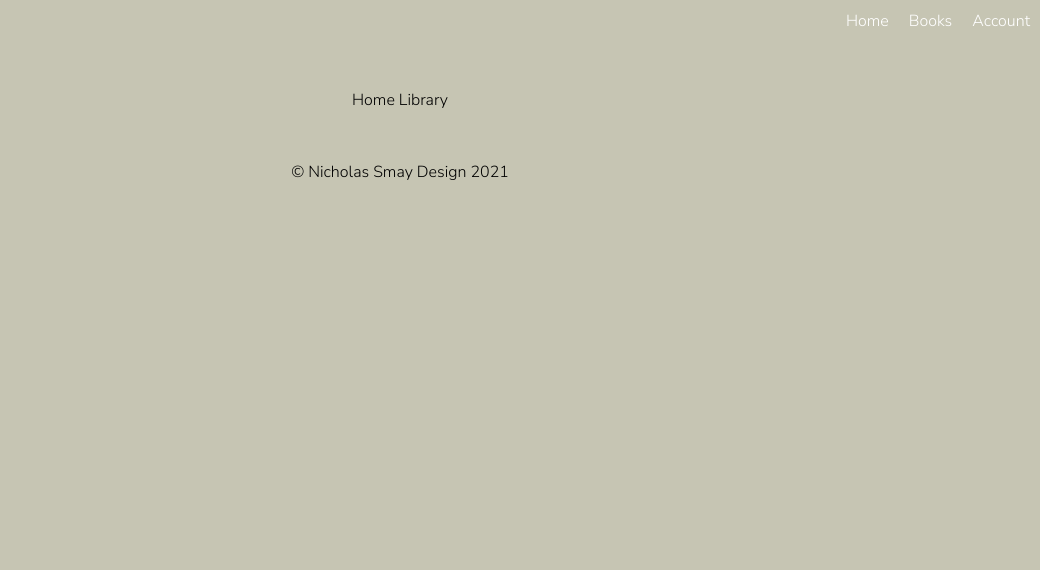
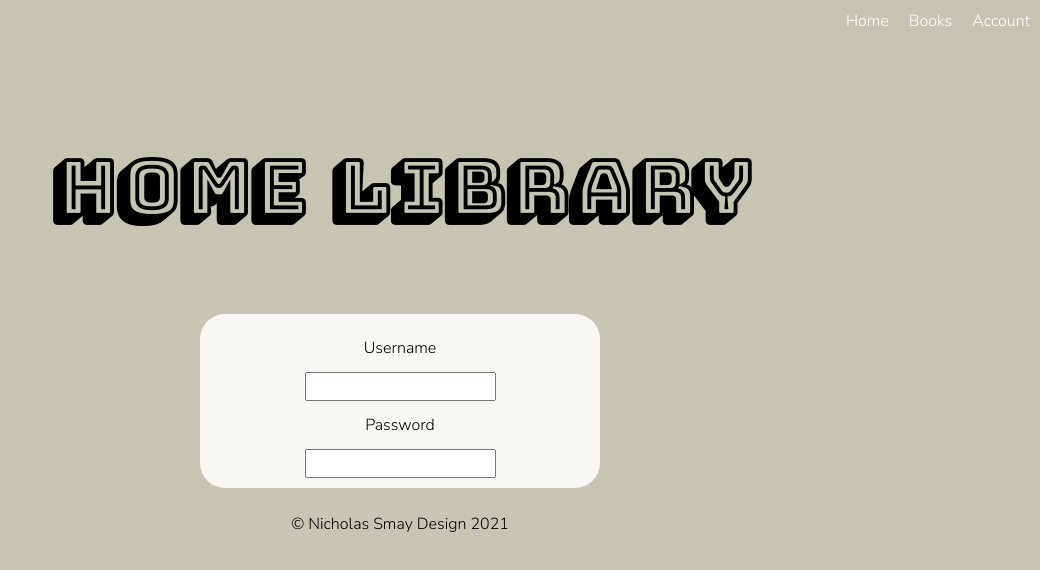
Before and after one commit to nicholas-ds/home-library, a React (Create React App) app: page / in a window 1280 px wide. Shown: the top 570 px of the page, without its empty margins (240-1280 px from the left). Built offline with nearby package versions, Linux system fonts and the light colour scheme.

Commit message:
Search Funcionality
Add book search functionality and cleaned up components (book gallery & books).

```diff
--- a/public/index.html
+++ b/public/index.html
@@ -11,6 +11,11 @@
     <link rel="preconnect" href="https://fonts.gstatic.com" />
     <link
       href="https://fonts.googleapis.com/css2?family=Nunito+Sans:wght@300&display=swap"
+      rel="stylesheet"
+    />
+    <link rel="preconnect" href="https://fonts.gstatic.com" />
+    <link
+      href="https://fonts.googleapis.com/css2?family=Bungee+Shade&display=swap"
       rel="stylesheet"
     />
     <meta name="viewport" content="width=device-width, initial-scale=1" />
--- a/src/App.css
+++ b/src/App.css
@@ -8,11 +8,6 @@ body {
 
 .App {
   text-align: center;
-}
-
-.App-logo {
-  height: 40vmin;
-  pointer-events: none;
 }
 
 @media (prefers-reduced-motion: no-preference) {
--- a/src/App.js
+++ b/src/App.js
@@ -3,6 +3,7 @@ import Navbar from './components/Navbar';
 import Account from './components/Account';
 import Header from './components/Header';
 import Footer from './components/Footer';
+import Login from './components/Login';
 
 import { BrowserRouter, Route, Switch } from 'react-router-dom';
 
@@ -14,9 +15,11 @@ function App() {
     <BrowserRouter>
       <Navbar />
       <Header />
+      <Route path="/" exact>
+        <Login />
+      </Route>
       <Container>
         <Switch>
-          <Route path="/" exact></Route>
           <Route path="/books" exact>
             <BooksGallery />
           </Route>
--- a/src/components/Books.js
+++ b/src/components/Books.js
@@ -1,25 +1,8 @@
-import { useState, useEffect } from 'react';
 import styled from 'styled-components';
 
 import notAvailable from '../images/imageNotAvailable.jpg';
 
-function Books(props) {
-  const [books, setBooks] = useState();
-
-  const input = props.searchedValue;
-
-  const url = `https://www.googleapis.com/books/v1/volumes?q=harry&key=AIzaSyAxfOZ57IL-3EHpw-Hyd5yZ90ZjZgTg0Kc`;
-
-  useEffect(() => {
-    fetch(url)
-      .then((res) => res.json())
-      .then((data) => {
-        setBooks(data.items);
-      });
-  }, []);
-
-  if (!books) return null;
-
+function Books({ books }) {
   return (
     <>
       <Gallery>
--- a/src/components/BooksGallery.js
+++ b/src/components/BooksGallery.js
@@ -5,9 +5,17 @@ import Books from './Books';
 function BooksGallery() {
   const [search, setSearch] = useState('');
 
+  const [books, setBooks] = useState();
+
   const handleSubmit = (e) => {
     e.preventDefault();
-    console.log(search);
+    fetch(
+      `https://www.googleapis.com/books/v1/volumes?q=${search}&key=AIzaSyAxfOZ57IL-3EHpw-Hyd5yZ90ZjZgTg0Kc`,
+    )
+      .then((res) => res.json())
+      .then((data) => {
+        setBooks(data.items);
+      });
   };
 
   return (
@@ -22,7 +30,7 @@ function BooksGallery() {
           Search
         </SearchButton>
       </BookSearch>
-      <Books searchedValue={search} />
+      {books ? <Books books={books} /> : <div>Search for a book!</div>}
     </>
   );
 }
--- a/src/components/Header.js
+++ b/src/components/Header.js
@@ -4,9 +4,9 @@ function Header() {
   return <Title>Home Library</Title>;
 }
 
-const Title = styled.div`
-  font-family: 'Nunito Sans', sans-serif;
-  padding: 25px;
+const Title = styled.h3`
+  font-family: 'Bungee Shade', cursive;
+  font-size: 75px;
   text-align: center;
 `;
 export default Header;
--- /dev/null
+++ b/src/components/Login.js
@@ -0,0 +1,38 @@
+import styled from 'styled-components';
+
+function Login() {
+  return (
+    <LoginModal>
+      <LoginForm>
+        <LoginLabel for="username">Username</LoginLabel>
+        <LoginField type="text" id="username" name="username" />
+        <LoginLabel for="password">Password</LoginLabel>
+        <LoginField type="text" id="password" name="password" />
+      </LoginForm>
+    </LoginModal>
+  );
+}
+
+const LoginModal = styled.div`
+  background: #f9f7f4;
+  margin: 0 auto;
+  width: 400px;
+  text-align: center;
+  display: flex;
+  justify-content: center;
+  border-radius: 25px;
+`;
+
+const LoginForm = styled.form`
+  padding: 10px;
+  line-height: 3rem;
+`;
+
+const LoginLabel = styled.label``;
+
+const LoginField = styled.input`
+  display: block;
+  padding: 5px;
+`;
+
+export default Login;
```
Also changed, not shown: 2 other files (tests, documents, lock files or other folders).
